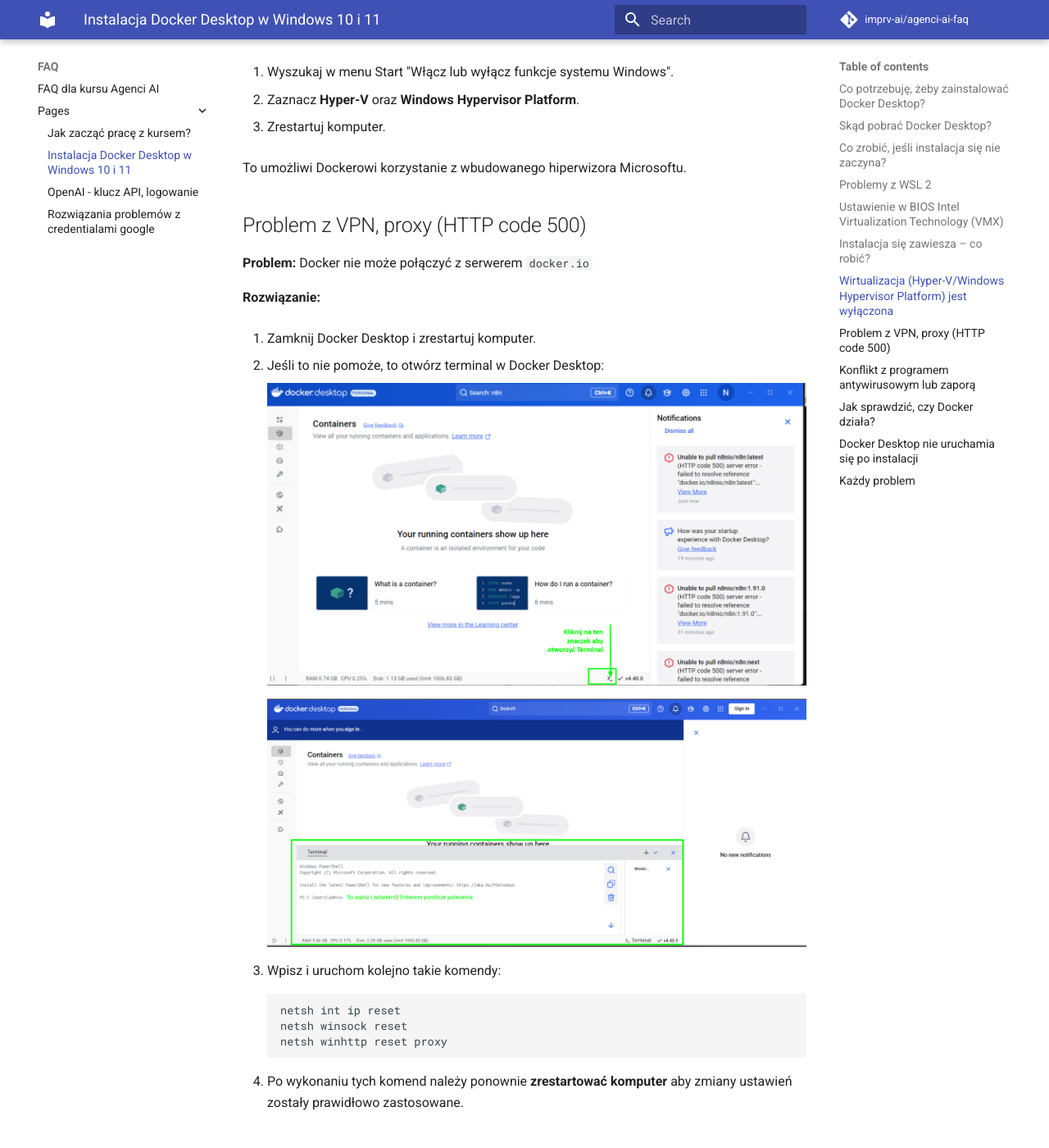
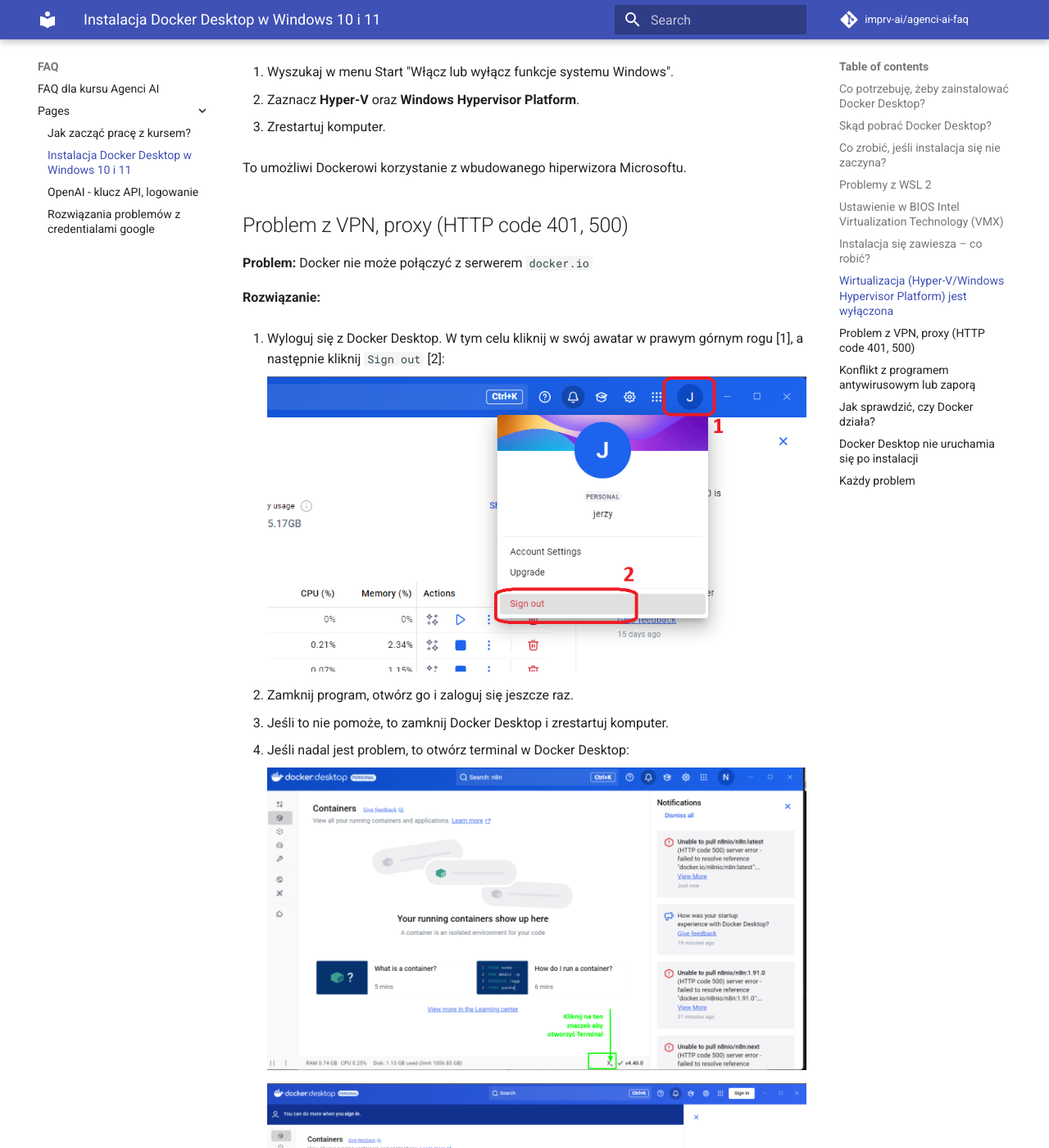
Before and after one commit to imprv-ai/agenci-ai-faq, an MkDocs documentation site: the page built from docs/pages/02_docker_desktop.md, in a window 1280 px wide and 1400 px high, scrolled down 4234 px. Shown: the whole window at 82% size. Built offline with MkDocs 1.6.1 and Material for MkDocs 9.7.7, drawn with Linux system fonts in a browser that asks for light colours; comment, search, counter and statistics services are not loaded.

Commit message:
401 error - sign out

````diff
--- a/docs/pages/02_docker_desktop.md
+++ b/docs/pages/02_docker_desktop.md
@@ -81,20 +81,26 @@
 
 To umożliwi Dockerowi korzystanie z wbudowanego hiperwizora Microsoftu.
 
-## Problem z VPN, proxy (HTTP code 500)
+## Problem z VPN, proxy (HTTP code 401, 500)
 **Problem:** Docker nie może połączyć z serwerem `docker.io`
 
 **Rozwiązanie:**
 
-1. Zamknij Docker Desktop i zrestartuj komputer.
+1. Wyloguj się z Docker Desktop. W tym celu kliknij w swój awatar w prawym górnym rogu [1], a następnie kliknij `Sign out` [2]:
 
-2. Jeśli to nie pomoże, to otwórz terminal w Docker Desktop:
+    ![](./assets/docker_desktop_logout.png)
+
+2. Zamknij program, otwórz go i zaloguj się jeszcze raz.
+
+3. Jeśli to nie pomoże, to zamknij Docker Desktop i zrestartuj komputer.
+
+4. Jeśli nadal jest problem, to otwórz terminal w Docker Desktop:
 
     ![](./assets/docker_desktop_vpn_1.png)
 
     ![](./assets/docker_desktop_vpn_2.png)
 
-3. Wpisz i uruchom kolejno takie komendy:
+5. Wpisz i uruchom kolejno takie komendy:
 
     ```bash
     netsh int ip reset
````
Also changed, not shown: other parts of docs/pages/02_docker_desktop.md (+1 -1 lines), docs/pages/assets/docker_desktop_logout.png (added).
